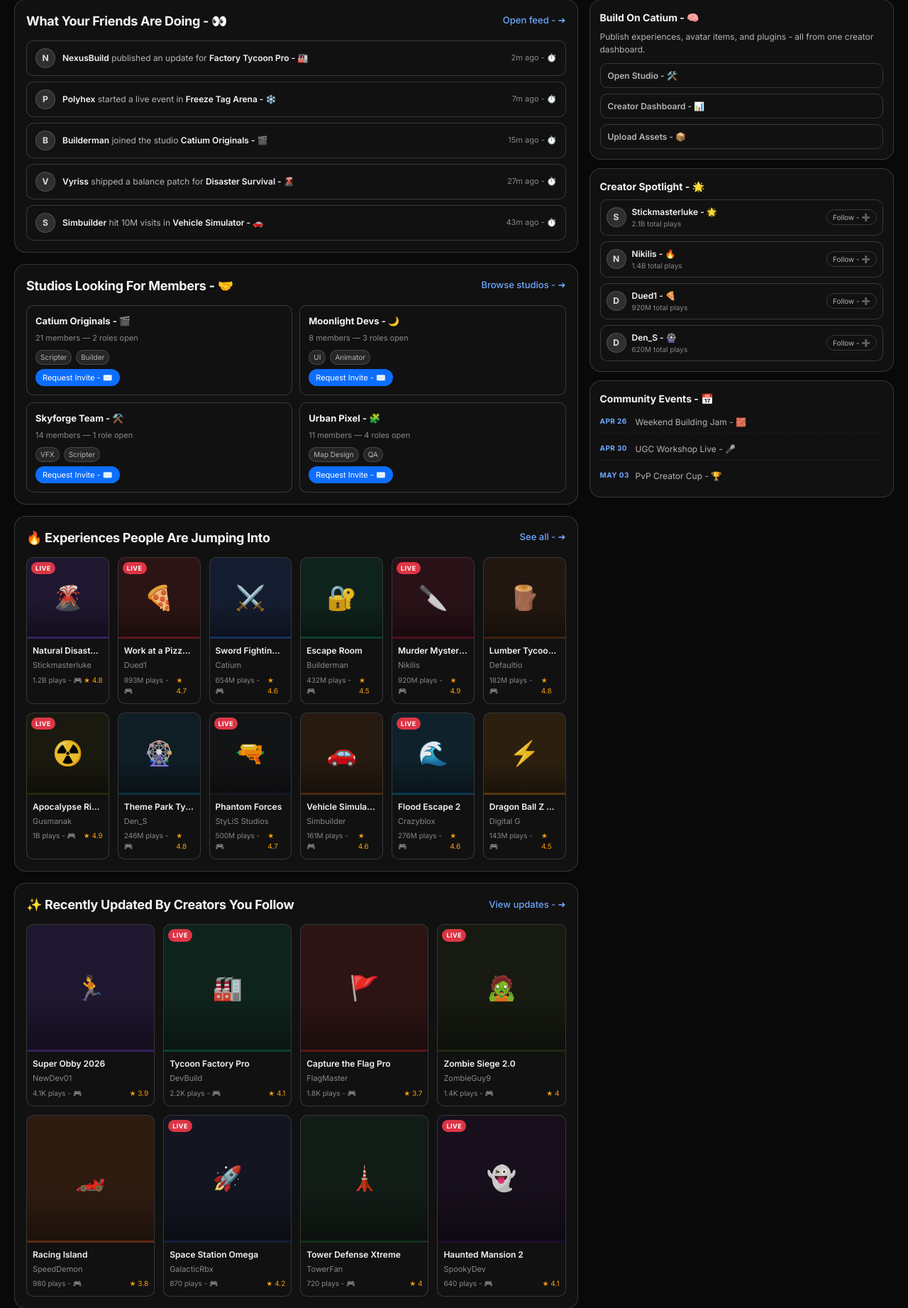
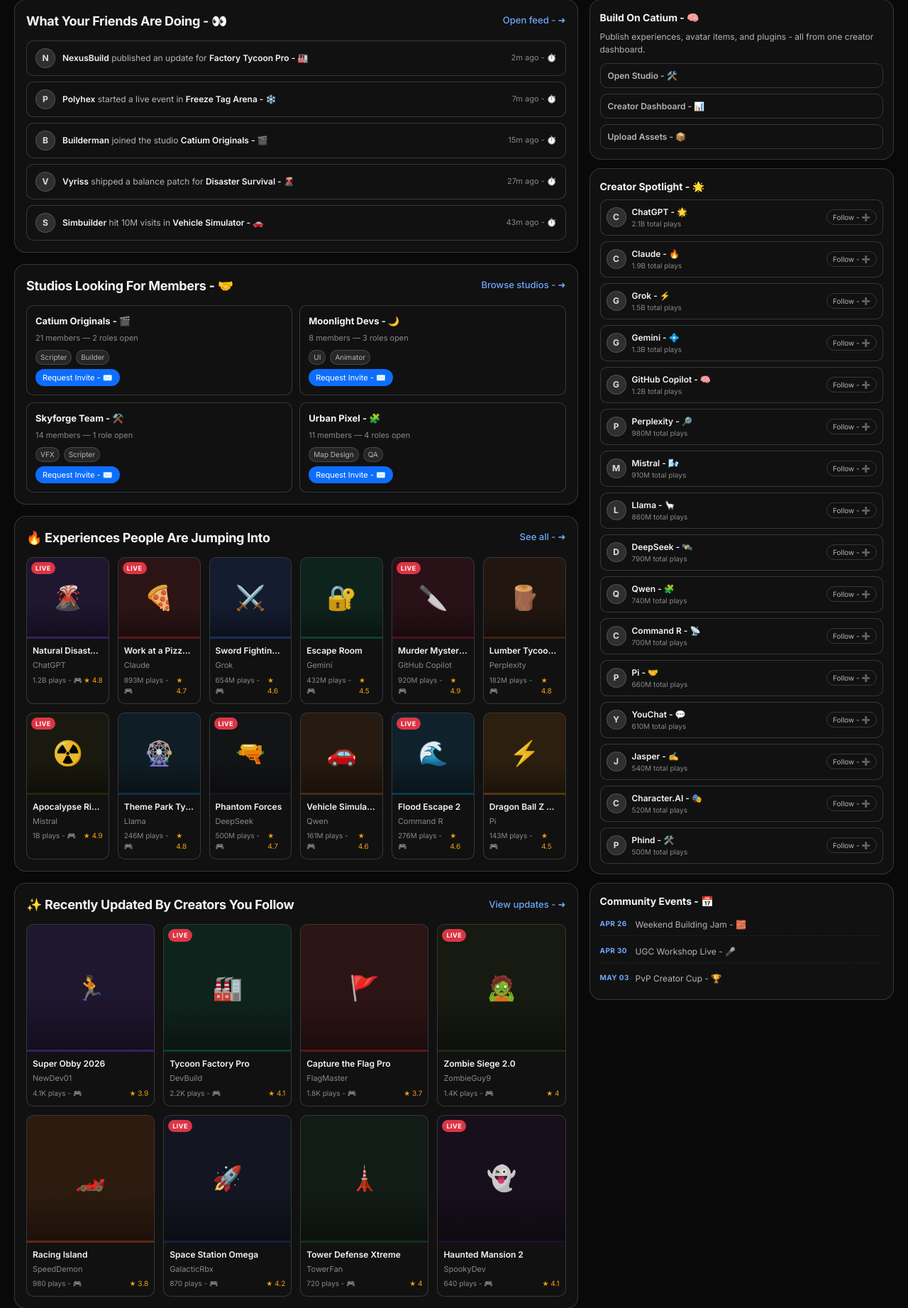
Before and after one commit to CatiumTeam/catium.github.io, a Flask app: page / in a window 1280 px wide. Shown: the part 727-2570 px from the top of the page at 71% size. Run offline with Flask 3, Linux system fonts and the light colour scheme.

Commit message:
feat: Update game creators and add AI creator credits across templates

```diff
--- a/server.py
+++ b/server.py
@@ -6,19 +6,38 @@
 app = Flask(__name__)
 DB_PATH = Path(__file__).with_name("catium.db")
 
+AI_CREATORS = [
+    "ChatGPT",
+    "Claude",
+    "Grok",
+    "Gemini",
+    "GitHub Copilot",
+    "Perplexity",
+    "Mistral",
+    "Llama",
+    "DeepSeek",
+    "Qwen",
+    "Command R",
+    "Pi",
+    "YouChat",
+    "Jasper",
+    "Character.AI",
+    "Phind",
+]
+
 SEED_GAMES = [
-    ("Natural Disaster Survival", "Stickmasterluke", 1200000000, 4.8, "#7c3aed", "🌋", 1, "Survive earthquakes, floods, and more with up to 30 players."),
-    ("Work at a Pizza Place", "Dued1", 893000000, 4.7, "#dc2626", "🍕", 1, "The classic pizza roleplay game. Deliver, cook, manage."),
-    ("Sword Fighting Tournament", "Catium", 654000000, 4.6, "#2563eb", "⚔️", 0, "Enter the arena and battle for glory in this competitive PvP game."),
-    ("Escape Room", "Builderman", 432000000, 4.5, "#059669", "🔐", 0, "Solve puzzles and escape devious rooms in this mind-bending challenge."),
-    ("Murder Mystery 2", "Nikilis", 920000000, 4.9, "#be123c", "🔪", 1, "Who is the murderer? Deduce, survive, or eliminate in this thriller."),
-    ("Lumber Tycoon 2", "Defaultio", 182000000, 4.8, "#92400e", "🪵", 0, "Chop wood, build trucks, and grow your lumber empire."),
-    ("Apocalypse Rising", "Gusmanak", 1000000000, 4.9, "#4d4d00", "☢️", 1, "Survival in a post-apocalyptic open world filled with zombies."),
-    ("Theme Park Tycoon 2", "Den_S", 246000000, 4.8, "#0369a1", "🎡", 0, "Design and build your dream amusement park from scratch."),
-    ("Phantom Forces", "StyLiS Studios", 500000000, 4.7, "#1f2937", "🔫", 1, "A realistic first-person shooter with ranked matchmaking."),
-    ("Vehicle Simulator", "Simbuilder", 161000000, 4.6, "#b45309", "🚗", 0, "Race, drift, and explore in dozens of realistic vehicles."),
-    ("Flood Escape 2", "Crazyblox", 276000000, 4.6, "#0284c7", "🌊", 1, "Escape rising floodwaters in increasingly difficult maps."),
-    ("Dragon Ball Z Final Stand", "Digital G", 143000000, 4.5, "#d97706", "⚡", 0, "Train your fighter and battle in this epic DBZ fan experience."),
+    ("Natural Disaster Survival", "ChatGPT", 1200000000, 4.8, "#7c3aed", "🌋", 1, "Survive earthquakes, floods, and more with up to 30 players."),
+    ("Work at a Pizza Place", "Claude", 893000000, 4.7, "#dc2626", "🍕", 1, "The classic pizza roleplay game. Deliver, cook, manage."),
+    ("Sword Fighting Tournament", "Grok", 654000000, 4.6, "#2563eb", "⚔️", 0, "Enter the arena and battle for glory in this competitive PvP game."),
+    ("Escape Room", "Gemini", 432000000, 4.5, "#059669", "🔐", 0, "Solve puzzles and escape devious rooms in this mind-bending challenge."),
+    ("Murder Mystery 2", "GitHub Copilot", 920000000, 4.9, "#be123c", "🔪", 1, "Who is the murderer? Deduce, survive, or eliminate in this thriller."),
+    ("Lumber Tycoon 2", "Perplexity", 182000000, 4.8, "#92400e", "🪵", 0, "Chop wood, build trucks, and grow your lumber empire."),
+    ("Apocalypse Rising", "Mistral", 1000000000, 4.9, "#4d4d00", "☢️", 1, "Survival in a post-apocalyptic open world filled with zombies."),
+    ("Theme Park Tycoon 2", "Llama", 246000000, 4.8, "#0369a1", "🎡", 0, "Design and build your dream amusement park from scratch."),
+    ("Phantom Forces", "DeepSeek", 500000000, 4.7, "#1f2937", "🔫", 1, "A realistic first-person shooter with ranked matchmaking."),
+    ("Vehicle Simulator", "Qwen", 161000000, 4.6, "#b45309", "🚗", 0, "Race, drift, and explore in dozens of realistic vehicles."),
+    ("Flood Escape 2", "Command R", 276000000, 4.6, "#0284c7", "🌊", 1, "Escape rising floodwaters in increasingly difficult maps."),
+    ("Dragon Ball Z Final Stand", "Pi", 143000000, 4.5, "#d97706", "⚡", 0, "Train your fighter and battle in this epic DBZ fan experience."),
 ]
 
 
@@ -66,6 +85,15 @@
             (limit,),
         ).fetchall()
     return [dict(row) for row in rows]
+
+
+def apply_ai_creator_credits():
+    with get_db_connection() as conn:
+        rows = conn.execute("SELECT id FROM games ORDER BY id ASC").fetchall()
+        for idx, row in enumerate(rows):
+            creator = AI_CREATORS[idx % len(AI_CREATORS)]
+            conn.execute("UPDATE games SET creator = ? WHERE id = ?", (creator, row["id"]))
+        conn.commit()
 
 users_db = [
     {"id": 1, "username": "Builderman",     "online": True},
@@ -160,6 +188,7 @@
 
 
 init_db()
+apply_ai_creator_credits()
 
 
 if __name__ == "__main__":
--- a/static/app.js
+++ b/static/app.js
@@ -1,18 +1,18 @@
 
 // ===== GAME DATA =====
 const GAMES = [
-	{ id:1,  name:"Natural Disaster Survival", creator:"Stickmasterluke", plays:"1.2B", stars:4.8, color:"#7c3aed", emoji:"🌋", live:true,  desc:"Survive earthquakes, floods, and more with up to 30 players." },
-	{ id:2,  name:"Work at a Pizza Place",     creator:"Dued1",           plays:"893M", stars:4.7, color:"#dc2626", emoji:"🍕", live:true,  desc:"The classic pizza roleplay game. Deliver, cook, manage." },
-	{ id:3,  name:"Sword Fighting Tournament", creator:"Catium",          plays:"654M", stars:4.6, color:"#2563eb", emoji:"⚔️", live:false, desc:"Enter the arena and battle for glory in this competitive PvP game." },
-	{ id:4,  name:"Escape Room",               creator:"Builderman",      plays:"432M", stars:4.5, color:"#059669", emoji:"🔐", live:false, desc:"Solve puzzles and escape devious rooms in this mind-bending challenge." },
-	{ id:5,  name:"Murder Mystery 2",          creator:"Nikilis",         plays:"920M", stars:4.9, color:"#be123c", emoji:"🔪", live:true,  desc:"Who is the murderer? Deduce, survive, or eliminate in this thriller." },
-	{ id:6,  name:"Lumber Tycoon 2",           creator:"Defaultio",       plays:"182M", stars:4.8, color:"#92400e", emoji:"🪵", live:false, desc:"Chop wood, build trucks, and grow your lumber empire." },
-	{ id:7,  name:"Apocalypse Rising",         creator:"Gusmanak",        plays:"1B",   stars:4.9, color:"#4d4d00", emoji:"☢️", live:true,  desc:"Survival in a post-apocalyptic open world filled with zombies." },
-	{ id:8,  name:"Theme Park Tycoon 2",       creator:"Den_S",           plays:"246M", stars:4.8, color:"#0369a1", emoji:"🎡", live:false, desc:"Design and build your dream amusement park from scratch." },
-	{ id:9,  name:"Phantom Forces",            creator:"StyLiS Studios",  plays:"500M", stars:4.7, color:"#1f2937", emoji:"🔫", live:true,  desc:"A realistic first-person shooter with ranked matchmaking." },
-	{ id:10, name:"Vehicle Simulator",         creator:"Simbuilder",      plays:"161M", stars:4.6, color:"#b45309", emoji:"🚗", live:false, desc:"Race, drift, and explore in dozens of realistic vehicles." },
-	{ id:11, name:"Flood Escape 2",            creator:"Crazyblox",       plays:"276M", stars:4.6, color:"#0284c7", emoji:"🌊", live:true,  desc:"Escape rising floodwaters in increasingly difficult maps." },
-	{ id:12, name:"Dragon Ball Z Final Stand",  creator:"Digital G",      plays:"143M", stars:4.5, color:"#d97706", emoji:"⚡", live:false, desc:"Train your fighter and battle in this epic DBZ fan experience." },
+	{ id:1,  name:"Natural Disaster Survival", creator:"ChatGPT",         plays:"1.2B", stars:4.8, color:"#7c3aed", emoji:"🌋", live:true,  desc:"Survive earthquakes, floods, and more with up to 30 players." },
+	{ id:2,  name:"Work at a Pizza Place",     creator:"Claude",          plays:"893M", stars:4.7, color:"#dc2626", emoji:"🍕", live:true,  desc:"The classic pizza roleplay game. Deliver, cook, manage." },
+	{ id:3,  name:"Sword Fighting Tournament", creator:"Grok",            plays:"654M", stars:4.6, color:"#2563eb", emoji:"⚔️", live:false, desc:"Enter the arena and battle for glory in this competitive PvP game." },
+	{ id:4,  name:"Escape Room",               creator:"Gemini",          plays:"432M", stars:4.5, color:"#059669", emoji:"🔐", live:false, desc:"Solve puzzles and escape devious rooms in this mind-bending challenge." },
+	{ id:5,  name:"Murder Mystery 2",          creator:"GitHub Copilot",  plays:"920M", stars:4.9, color:"#be123c", emoji:"🔪", live:true,  desc:"Who is the murderer? Deduce, survive, or eliminate in this thriller." },
+	{ id:6,  name:"Lumber Tycoon 2",           creator:"Perplexity",      plays:"182M", stars:4.8, color:"#92400e", emoji:"🪵", live:false, desc:"Chop wood, build trucks, and grow your lumber empire." },
+	{ id:7,  name:"Apocalypse Rising",         creator:"Mistral",         plays:"1B",   stars:4.9, color:"#4d4d00", emoji:"☢️", live:true,  desc:"Survival in a post-apocalyptic open world filled with zombies." },
+	{ id:8,  name:"Theme Park Tycoon 2",       creator:"Llama",           plays:"246M", stars:4.8, color:"#0369a1", emoji:"🎡", live:false, desc:"Design and build your dream amusement park from scratch." },
+	{ id:9,  name:"Phantom Forces",            creator:"DeepSeek",        plays:"500M", stars:4.7, color:"#1f2937", emoji:"🔫", live:true,  desc:"A realistic first-person shooter with ranked matchmaking." },
+	{ id:10, name:"Vehicle Simulator",         creator:"Qwen",            plays:"161M", stars:4.6, color:"#b45309", emoji:"🚗", live:false, desc:"Race, drift, and explore in dozens of realistic vehicles." },
+	{ id:11, name:"Flood Escape 2",            creator:"Command R",       plays:"276M", stars:4.6, color:"#0284c7", emoji:"🌊", live:true,  desc:"Escape rising floodwaters in increasingly difficult maps." },
+	{ id:12, name:"Dragon Ball Z Final Stand",  creator:"Pi",            plays:"143M", stars:4.5, color:"#d97706", emoji:"⚡", live:false, desc:"Train your fighter and battle in this epic DBZ fan experience." },
 ];
 
 const TOP_RATED = GAMES.slice().sort((a,b) => b.stars - a.stars);
@@ -55,10 +55,22 @@
 ];
 
 const CREATORS = [
-	{ name: "Stickmasterluke - 🌟", stat: "2.1B total plays" },
-	{ name: "Nikilis - 🔥", stat: "1.4B total plays" },
-	{ name: "Dued1 - 🍕", stat: "920M total plays" },
-	{ name: "Den_S - 🎡", stat: "620M total plays" },
+	{ name: "ChatGPT - 🌟", stat: "2.1B total plays" },
+	{ name: "Claude - 🔥", stat: "1.9B total plays" },
+	{ name: "Grok - ⚡", stat: "1.5B total plays" },
+	{ name: "Gemini - 💠", stat: "1.3B total plays" },
+	{ name: "GitHub Copilot - 🧠", stat: "1.2B total plays" },
+	{ name: "Perplexity - 🔎", stat: "980M total plays" },
+	{ name: "Mistral - 🌬️", stat: "910M total plays" },
+	{ name: "Llama - 🦙", stat: "860M total plays" },
+	{ name: "DeepSeek - 🛰️", stat: "790M total plays" },
+	{ name: "Qwen - 🧩", stat: "740M total plays" },
+	{ name: "Command R - 📡", stat: "700M total plays" },
+	{ name: "Pi - 🤝", stat: "660M total plays" },
+	{ name: "YouChat - 💬", stat: "610M total plays" },
+	{ name: "Jasper - ✍️", stat: "540M total plays" },
+	{ name: "Character.AI - 🎭", stat: "520M total plays" },
+	{ name: "Phind - 🛠️", stat: "500M total plays" },
 ];
 
 // ===== HERO =====
--- a/static/style.css
+++ b/static/style.css
@@ -1085,6 +1085,28 @@
 	border-color: var(--accent);
 }
 
+.credits-strip,
+.credits-panel {
+	margin-top: 10px;
+	padding: 10px 14px;
+	border-top: 1px solid var(--border);
+	font-size: 12px;
+	color: var(--text-2);
+	line-height: 1.6;
+}
+
+.credits-panel {
+	border: 1px solid var(--border);
+	border-radius: var(--r-md);
+	background: var(--bg-card);
+	margin-top: 0;
+}
+
+.credits-panel p,
+.credits-strip p {
+	margin: 0;
+}
+
 /* ===== REFERENCE STYLE OVERRIDES (Bootstrap-like Dark) ===== */
 :root {
 	--bg: #0c0c0c;
--- a/templates/community.html
+++ b/templates/community.html
@@ -65,6 +65,10 @@
         </section>
       </aside>
     </section>
+
+    <section class="page-panel credits-panel">
+      <p>Credits - AI creators: ChatGPT, Claude, Grok, Gemini, GitHub Copilot, Perplexity, Mistral, Llama, DeepSeek, Qwen, Command R, Pi, YouChat, Jasper, Character.AI, Phind 🤖</p>
+    </section>
   </main>
 
   <script src="{{ url_for('static', filename='app.js') }}"></script>
--- a/templates/experiences.html
+++ b/templates/experiences.html
@@ -56,6 +56,10 @@
         <div class="game-row compact" id="new-games"></div>
       </article>
     </section>
+
+    <section class="page-panel credits-panel">
+      <p>Credits - AI creators: ChatGPT, Claude, Grok, Gemini, GitHub Copilot, Perplexity, Mistral, Llama, DeepSeek, Qwen, Command R, Pi, YouChat, Jasper, Character.AI, Phind 🤖</p>
+    </section>
   </main>
 
   <script src="{{ url_for('static', filename='app.js') }}"></script>
--- a/templates/games.html
+++ b/templates/games.html
@@ -65,6 +65,10 @@
       </div>
       <div class="game-row" id="games-db-grid"></div>
     </section>
+
+    <section class="page-panel credits-panel">
+      <p>Credits - AI creators: ChatGPT, Claude, Grok, Gemini, GitHub Copilot, Perplexity, Mistral, Llama, DeepSeek, Qwen, Command R, Pi, YouChat, Jasper, Character.AI, Phind 🤖</p>
+    </section>
   </main>
 
   <script src="{{ url_for('static', filename='games.js') }}"></script>
--- a/templates/index.html
+++ b/templates/index.html
@@ -235,6 +235,9 @@
         <a href="#">Instagram</a>
       </div>
     </div>
+    <div class="credits-strip">
+      Credits - Creators: ChatGPT, Claude, Grok, Gemini, GitHub Copilot, Perplexity, Mistral, Llama, DeepSeek, Qwen, Command R, Pi, YouChat, Jasper, Character.AI, Phind 🤖
+    </div>
   </footer>
 
   <!-- LOGIN MODAL -->
--- a/templates/premium.html
+++ b/templates/premium.html
@@ -63,6 +63,10 @@
         </div>
       </div>
     </section>
+
+    <section class="page-panel credits-panel">
+      <p>Credits - AI creators: ChatGPT, Claude, Grok, Gemini, GitHub Copilot, Perplexity, Mistral, Llama, DeepSeek, Qwen, Command R, Pi, YouChat, Jasper, Character.AI, Phind 🤖</p>
+    </section>
   </main>
 </body>
 </html>
--- a/templates/studio.html
+++ b/templates/studio.html
@@ -66,6 +66,10 @@
         </section>
       </aside>
     </section>
+
+    <section class="page-panel credits-panel">
+      <p>Credits - AI creators: ChatGPT, Claude, Grok, Gemini, GitHub Copilot, Perplexity, Mistral, Llama, DeepSeek, Qwen, Command R, Pi, YouChat, Jasper, Character.AI, Phind 🤖</p>
+    </section>
   </main>
 
   <script src="{{ url_for('static', filename='app.js') }}"></script>
```
Also changed, not shown: catium.db.
